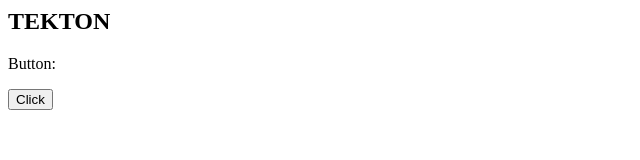
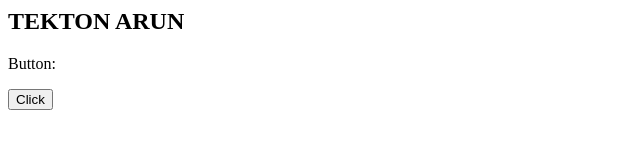
Before and after one commit to arunvel1988/appv1_docker, a plain HTML site: page index.html in a window 1280 px wide. Shown: the whole page, without its empty margins (0-640 px from the left). Drawn offline with Linux system fonts and the light colour scheme.

Commit message:
Update index.html

```diff
--- a/index.html
+++ b/index.html
@@ -1,6 +1,6 @@
 <html>
 <body>
-<h2> TEKTON  </h2>
+<h2> TEKTON ARUN  </h2>
 <p> Button:</p>
 <button>Click</button>
 </body>
```
